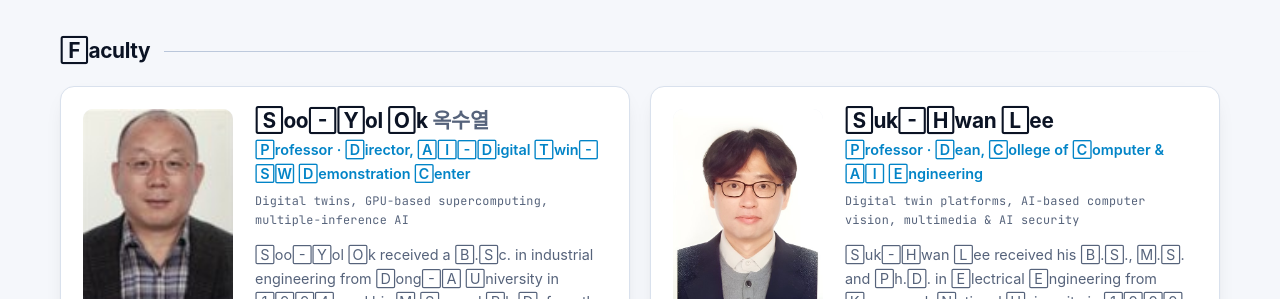
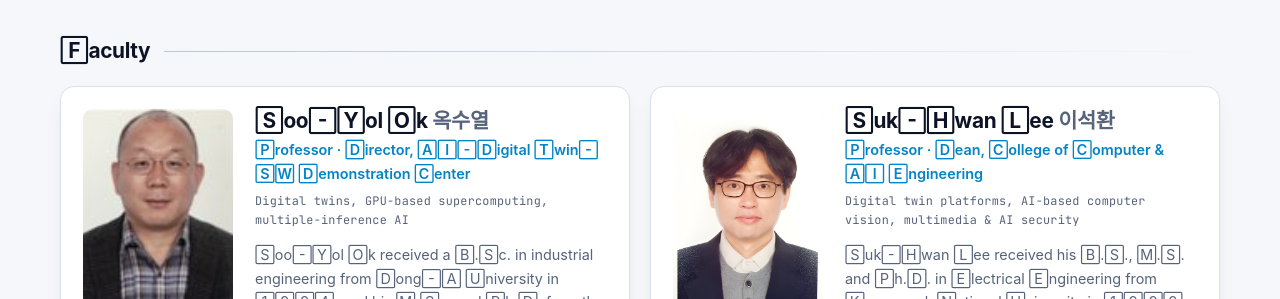
Before and after one commit to AIDTLab-DAU/AIDTLab-DAU.github.io, a Jekyll site: the page built from _pages/1-member.md, in a window 1280 px wide and 900 px high, scrolled down 334 px. Shown: the part 152-451 px from the top of the window. Built offline with Jekyll 4.4.1, drawn with Linux system fonts in a browser that asks for light colours; some web fonts are replaced.

Commit message:
add Professor Lee's korean name

```diff
--- a/_data/members.yml
+++ b/_data/members.yml
@@ -34,6 +34,7 @@
 
 - id: sukhwanlee
   name: Suk-Hwan Lee
+  name_ko: 이석환
   group: faculty
   title: Professor · Dean, College of Computer & AI Engineering
   title_ko: 교수 · 컴퓨터·AI공학부 학장
```
